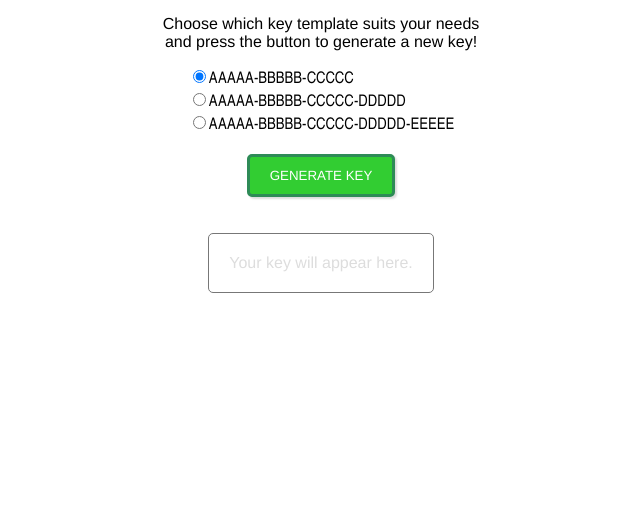
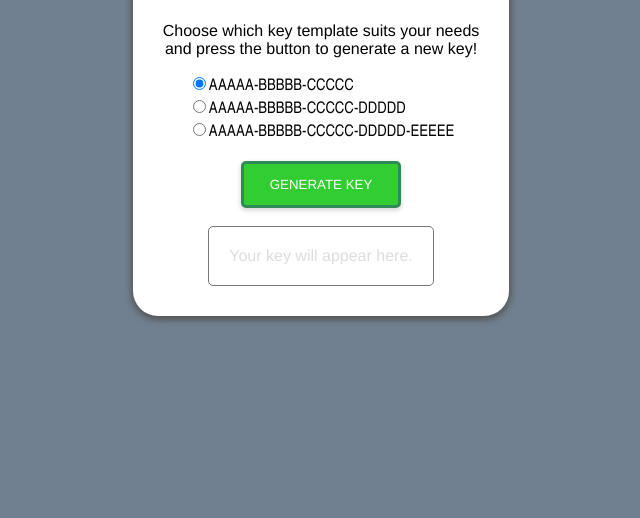
Before and after one commit to maciejpajkowski/keygen, a website built with Parcel: page index.html in a window 1280 px wide. Shown: the part 282-800 px from the top of the page, without its empty margins (319-959 px from the left). Built offline with nearby package versions, Linux system fonts and the light colour scheme.

Commit message:
Major improvements to app's appearance

```diff
--- a/index.html
+++ b/index.html
@@ -9,6 +9,7 @@
 
 <body>
 	<div id="app">
+		<div class="app--container">
 			<h1>Key generator</h1>
 			<p>Choose which key template suits your needs <br />and press the button to generate a new key!</p>
 			<div class="app-select">
@@ -18,8 +19,9 @@
 				<br />
 			</div>
 			<button id="app--generate-key">GENERATE KEY</button>
-		<br /><br />
+			<br />
 			<div id="keyslot">Your key will appear here.</div>
+		</div>
 	</div>
 	<script src="src/index.js"></script>
 </body>
--- a/style.css
+++ b/style.css
@@ -1,5 +1,9 @@
 * {
   font-family: "Franklin Gothic Medium", "Arial Narrow", Arial, sans-serif;
+}
+
+body {
+  background: slategray;
 }
 
 p {
@@ -22,6 +26,16 @@ p {
   animation: fadein 2s;
 }
 
+.app--container {
+  background: #fff;
+  box-shadow: 0px 2px 6px 2px #555;
+  display: flex;
+  flex-direction: column;
+  align-items: center;
+  border-radius: 25px;
+  padding: 30px;
+}
+
 @keyframes fadein {
   from {
     opacity: 0;
@@ -39,7 +53,7 @@ p {
 }
 
 #app--generate-key {
-  padding: 0.7rem 1.2rem;
+  padding: 0.8rem 1.6rem;
 }
 
 h1 {
@@ -50,17 +64,19 @@ button {
   border: 3px solid seagreen;
   border-radius: 5px;
   background: limegreen;
-  box-shadow: 2px 2px 2px #ddd;
+  box-shadow: 0px 2px 4px 1px #ddd;
   color: #fff;
   transition: all 0.3s;
+  outline: none;
 }
 
 button:hover {
-  background: greenyellow;
+  background: lightgreen;
   cursor: pointer;
 }
 
 button:active {
-  background: yellow;
+  background: greenyellow;
   box-shadow: 0px 0px 0px #ddd;
+  transform: translateY(2px);
 }
```
Lines whose indentation alone changed are shown as unchanged.
